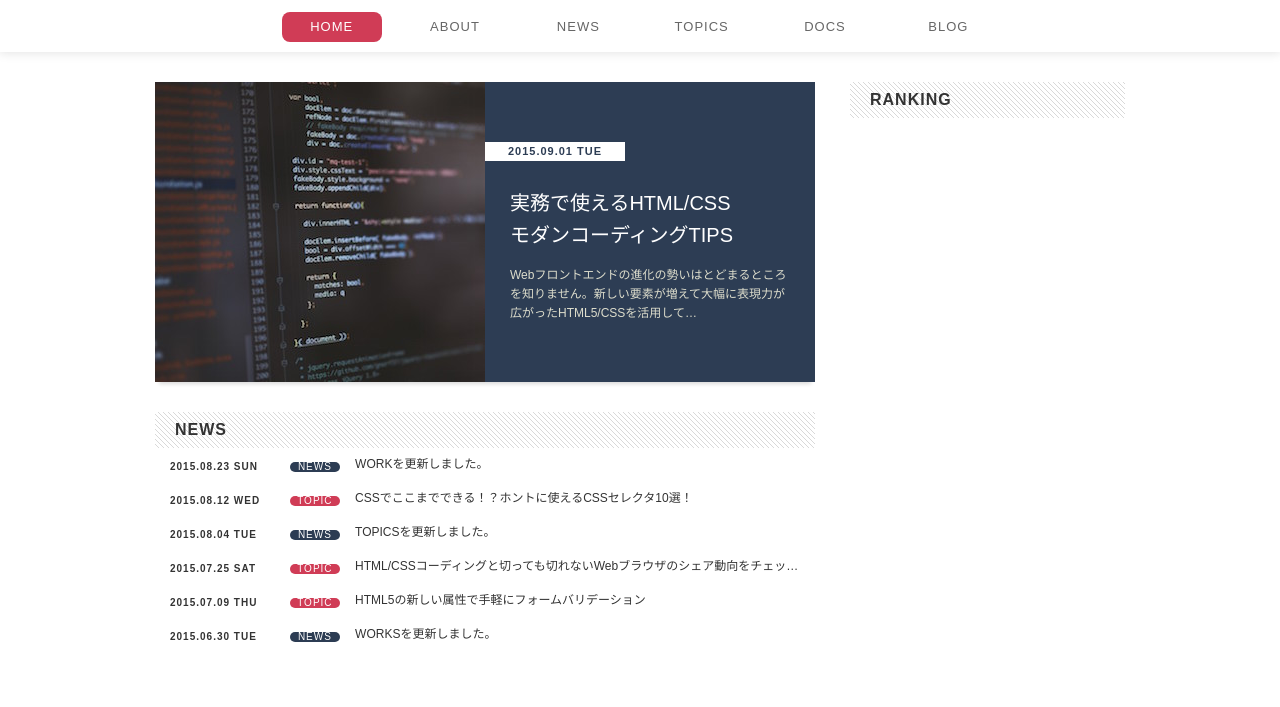
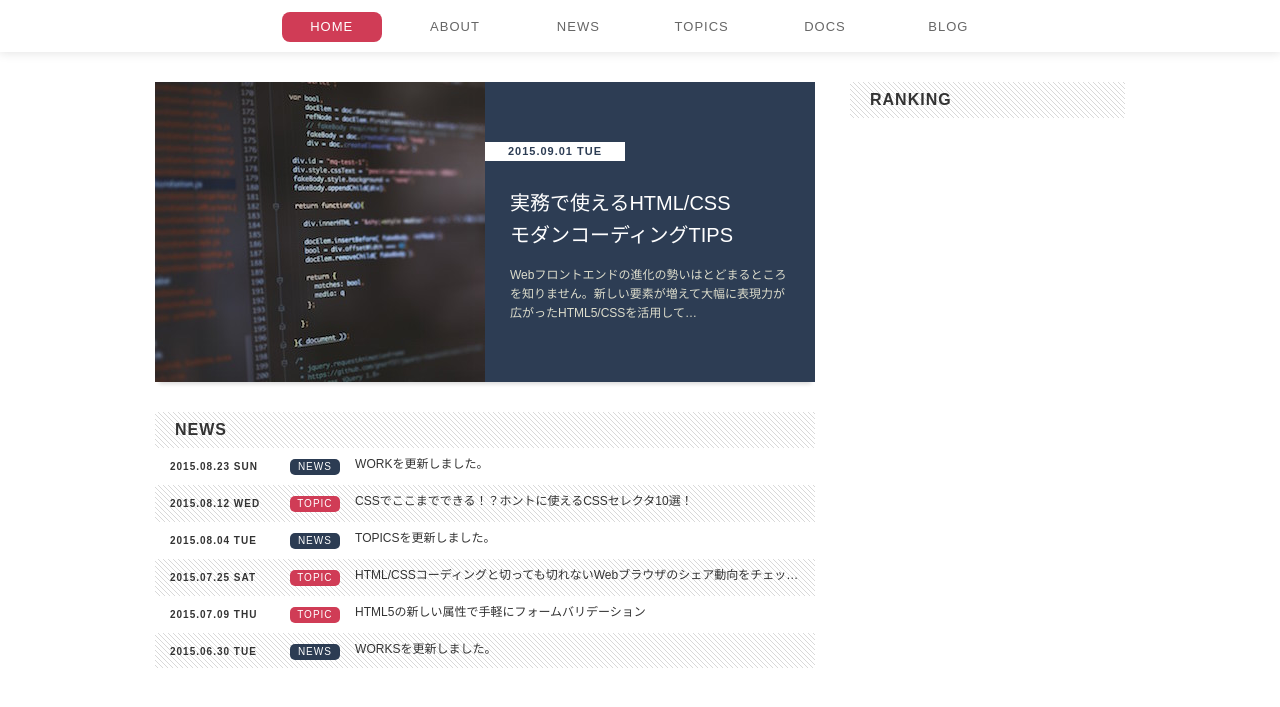
Before and after one commit to fufoo21/test2, a plain HTML site: page index.html in a window 1280 px wide. Shown: the part 87-794 px from the top of the page. Drawn offline with Linux system fonts and the light colour scheme.

Commit message:
Add files via upload

```diff
--- a/css/style.css
+++ b/css/style.css
@@ -167,7 +167,7 @@ a:link, a:visited, a:hover, a:active {
 	transition: background-color 0.1s;
 }
 .scroll-list .scroll-item:nth-of-type(even) a {
-	backgorund: url('../images/bg-slash.gif');
+	background: url('../images/bg-slash.gif');
 }
 .scroll-list .scroll-item a:hover {
 	background-color: #fafaf8;
@@ -188,7 +188,7 @@ a:link, a:visited, a:hover, a:active {
 	text-align: center;
 	letter-spacing: 1px;
 	font-size: 1.0rem;
-	line-hight: 16px;
+	line-height: 16px;
 }
 .scroll-list .category.news {
 	background-color: #2c3c53;
```
